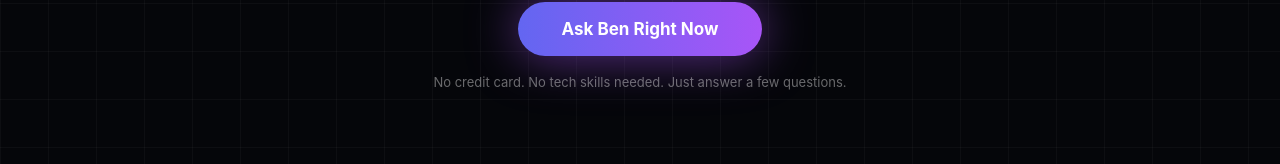
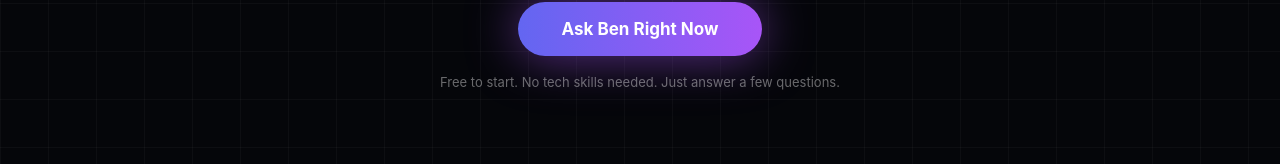
Before and after one commit to benlavelle44/bensimple, a Next.js app: page / in a window 1280 px wide. Shown: the part 525-689 px from the top of the page. Built offline with nearby package versions, Linux system fonts and the light colour scheme.

Commit message:
Update page.js

```diff
--- a/app/page.js
+++ b/app/page.js
@@ -117,7 +117,7 @@ export default function Home() {
         </a>
 
         <p style={{ fontSize: 13, color: "rgba(255,255,255,0.4)", marginTop: 18 }}>
-          No credit card. No tech skills needed. Just answer a few questions.
+          Free to start. No tech skills needed. Just answer a few questions.
         </p>
       </div>
 
```
